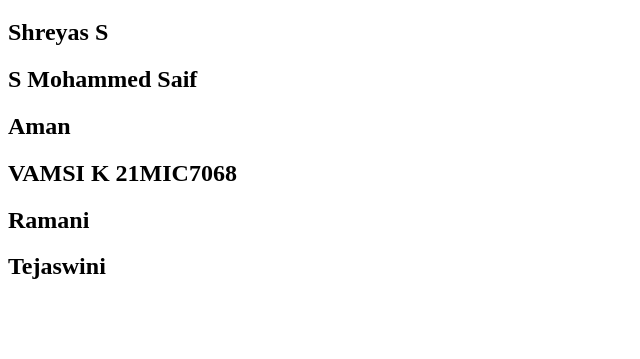
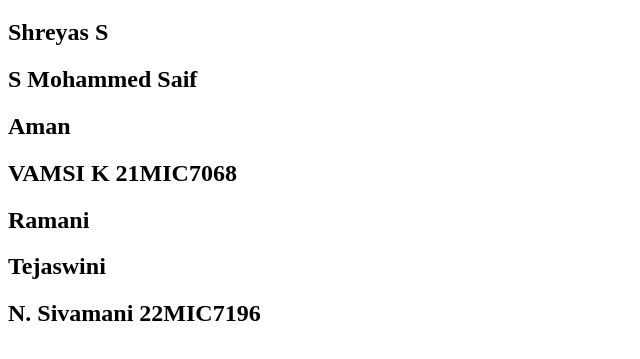
Before and after one commit to surya-kowshik/lab, a plain HTML site: page index.html in a window 1280 px wide. Shown: the part 61-420 px from the top of the page, without its empty margins (0-640 px from the left). Drawn offline with Linux system fonts and the light colour scheme.

Commit message:
Update index.html

```diff
--- a/index.html
+++ b/index.html
@@ -16,24 +16,9 @@
 
       <h2>VAMSI K 21MIC7068 </h2>
 
-
-
-
-
-
-
-
-
-
-
-
-
-
-
-
-
-    <h2>Ramani</h2>
+     <h2>Ramani</h2>
     <h2>Tejaswini</h2>
+    <h2> N. Sivamani 22MIC7196 </h2>
 
 </body>
 </html>
```
